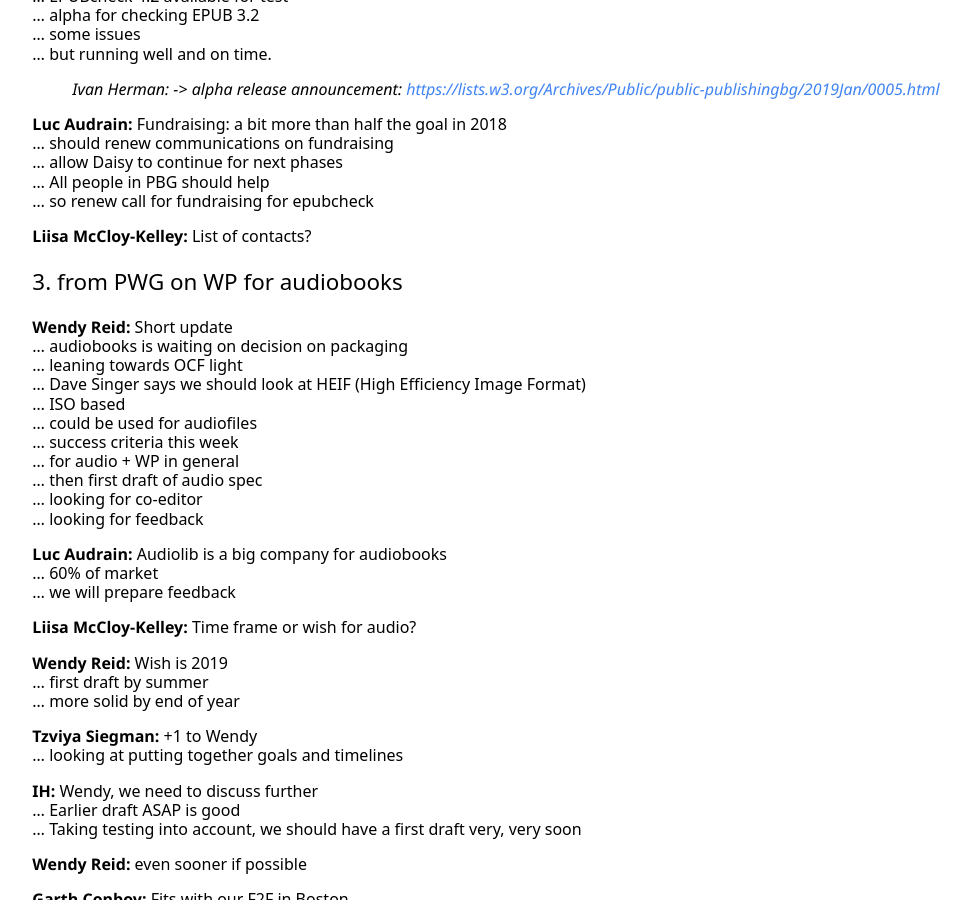
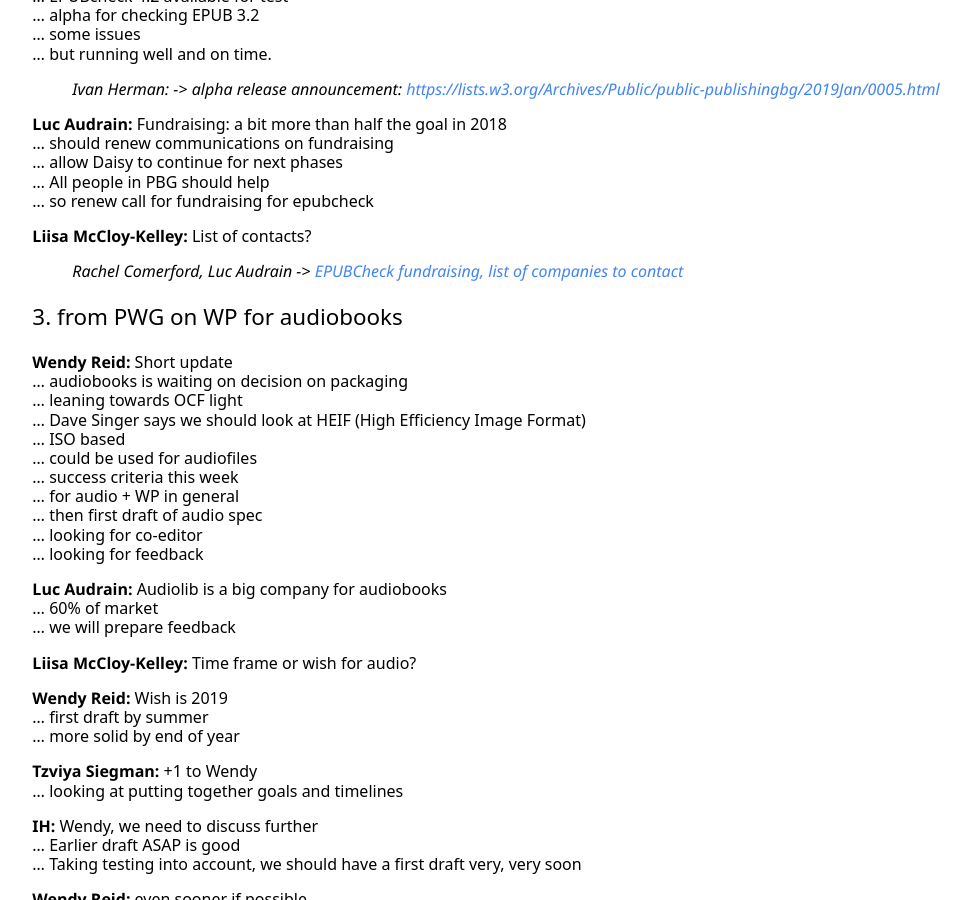
Before and after one commit to w3c/publ-bg, a Jekyll site: the page built from Meetings/Minutes/2019/2019-01-15-pbg.md, in a window 1280 px wide and 900 px high, scrolled down 1656 px. Shown: the whole window, without its empty margins (252-1223 px from the left). Built offline with Jekyll 4.4.1, drawn with Linux system fonts in a browser that asks for light colours; some web fonts are replaced.

Commit message:
Updating the reference to epubcheck related companies

```diff
--- a/Meetings/Minutes/2019/2019-01-15-pbg.md
+++ b/Meetings/Minutes/2019/2019-01-15-pbg.md
@@ -94,6 +94,8 @@ See also the [Agenda]([https://lists.w3.org/Archives/Public/public-publishingbg/
 … so renew call for fundraising for epubcheck
 
 **Liisa McCloy-Kelley:** List of contacts?
+
+> *Rachel Comerford, Luc Audrain* -> [EPUBCheck fundraising, list of companies to contact](https://docs.google.com/spreadsheets/d/1aNoIHoJYlPB_yn9bKv67gnLYcJK2z2_dhF-xAw2JxMU/edit#gid=0)
 
 ### 3. from PWG on WP for audiobooks
 {: #section3}
```
